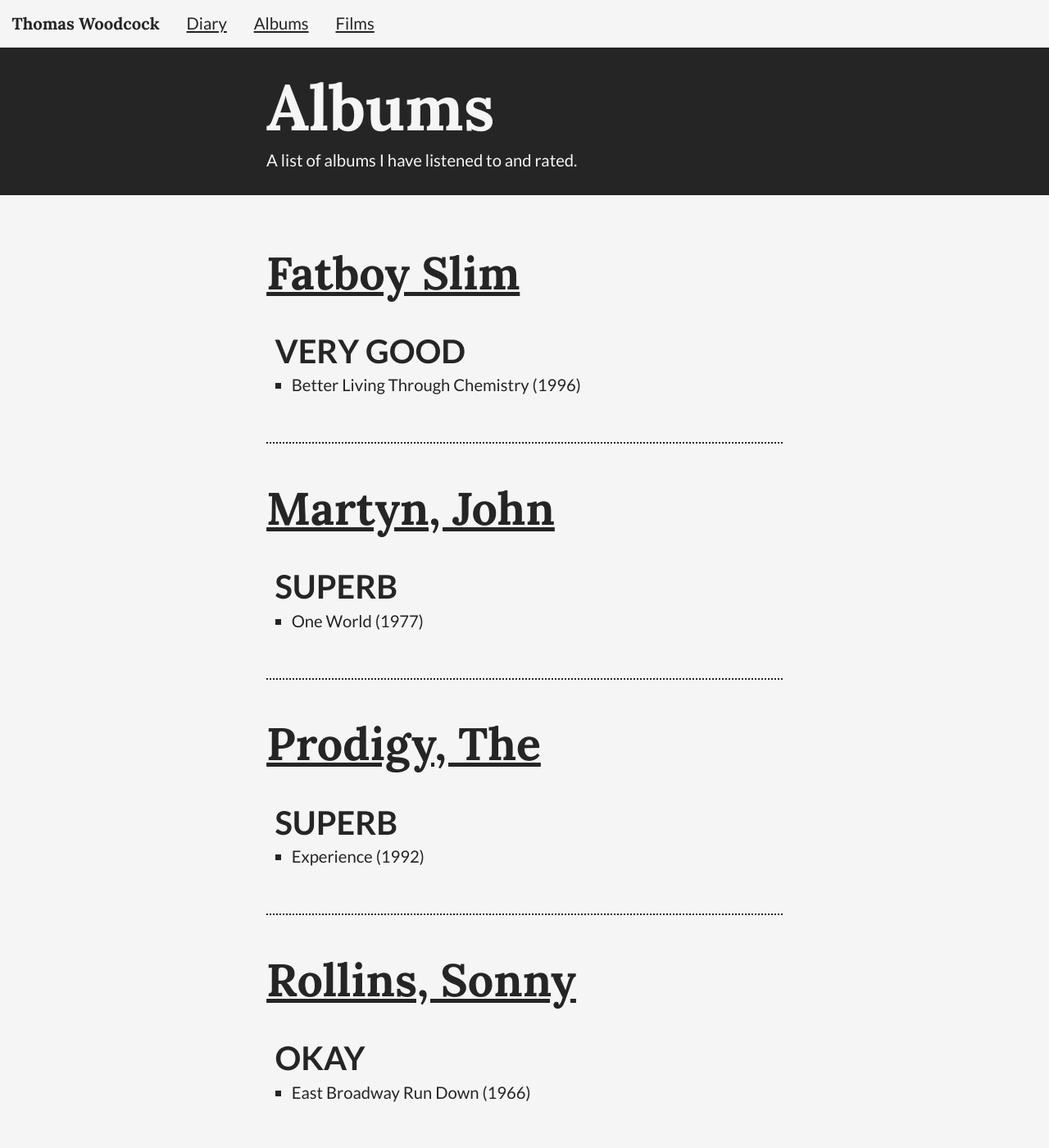
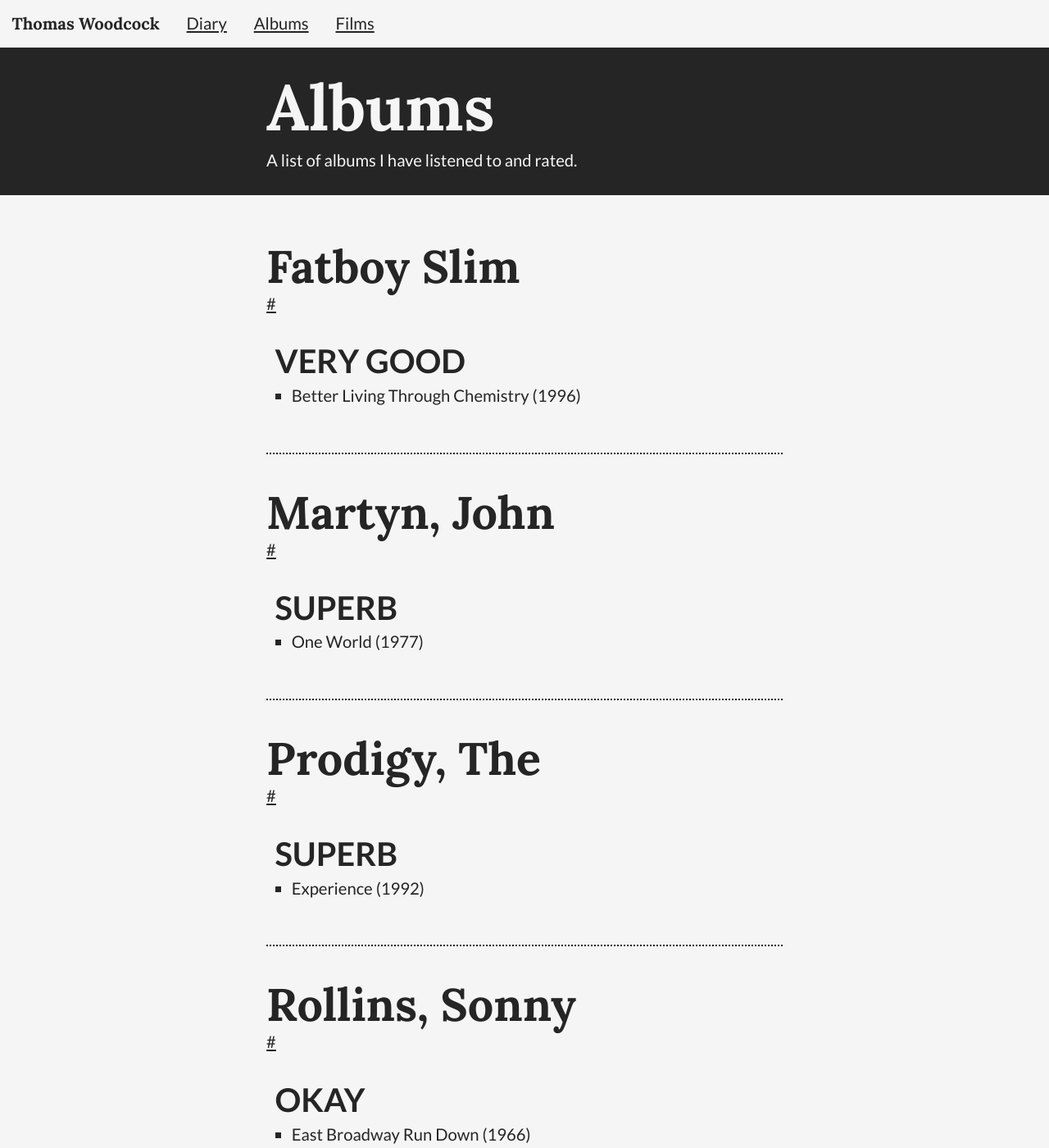
Before and after one commit to thomaswoodcock/thomaswoodcock.github.io, a Jekyll site: the page built from albums/index.html, in a window 1280 px wide and 1400 px high. Shown: the whole window at 82% size. Built offline with Jekyll 4.4.1, drawn with Linux system fonts in a browser that asks for light colours.

Commit message:
Re-adds header links

```diff
--- a/_includes/library.html
+++ b/_includes/library.html
@@ -8,7 +8,10 @@
     {% for person in people %} {% assign slug = person.name | slugify %}
     <li class="content-section">
       <article>
-        <h2 id="{{ slug }}"><a href="#{{ slug }}">{{ person.name }}</a></h2>
+        <header>
+          <h2 id="{{ slug }}">{{ person.name }}</h2>
+          <a href="#{{ slug}}">#</a>
+        </header>
         <ul>
           {% assign grouped_works = workdata | where_exp: "work", "work.person
           contains person.id" | group_by: "rating" | sort: "name" | reverse %}{%
```
